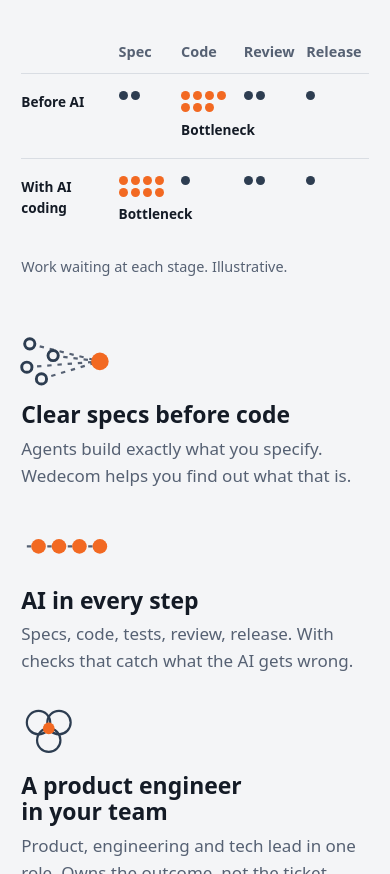
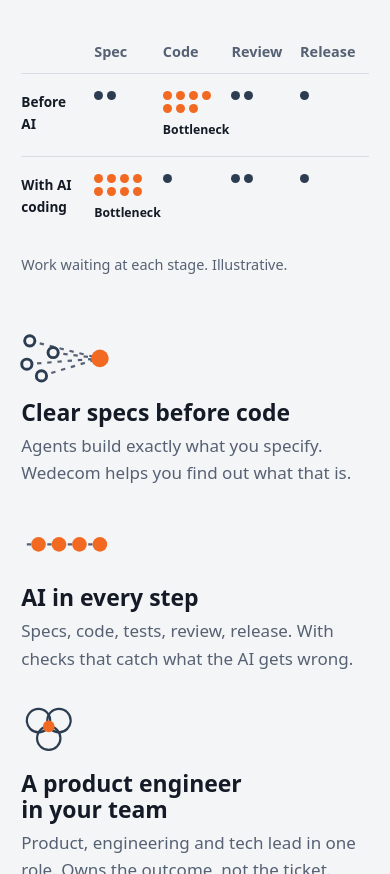
Before and after one commit to mwesox/wedecom-homepage, an Astro site: page / in a window 390 px wide. Shown: the part 1310-2184 px from the top of the page. Built offline with nearby package versions, Linux system fonts and the light colour scheme; Astro itself is replaced by a stand-in of ours.

Commit message:
fix(home): stack diagram dots in rows of four, fit labels on mobile

```diff
--- a/src/styles/global.css
+++ b/src/styles/global.css
@@ -315,16 +315,18 @@
 .flow tbody th,
 .flow tbody td { border-top: 1px solid var(--color-line); padding-block: 1rem; vertical-align: top; }
 .flow tbody td { padding-right: 0.75rem; }
-.flow-dots { display: flex; flex-wrap: wrap; gap: 5px; }
+.flow-dots { display: grid; grid-template-columns: repeat(4, max-content); gap: 5px; }
 .flow-dots i { width: 14px; height: 14px; border-radius: 50%; background: var(--color-slate); }
 .is-slow .flow-dots i { background: var(--color-signal); }
 .flow-tag { display: block; margin-top: 0.4rem; font-size: 0.8rem; font-weight: 600; }
 .flow figcaption { margin-top: 0.75rem; font-size: 0.85rem; color: var(--color-mute); }
 @media (max-width: 600px) {
-  .flow thead td { width: 28%; }
+  .flow thead td { width: 21%; }
+  .flow tbody td { padding-right: 0.4rem; }
+  .flow-tag { font-size: 0.72rem; }
   .flow tbody th { font-size: 0.8rem; }
   .flow-dots i { width: 9px; height: 9px; }
-  .flow-dots { gap: 3px; }
+  .flow-dots { gap: 4px; }
 }
 
 .shifts {
```
